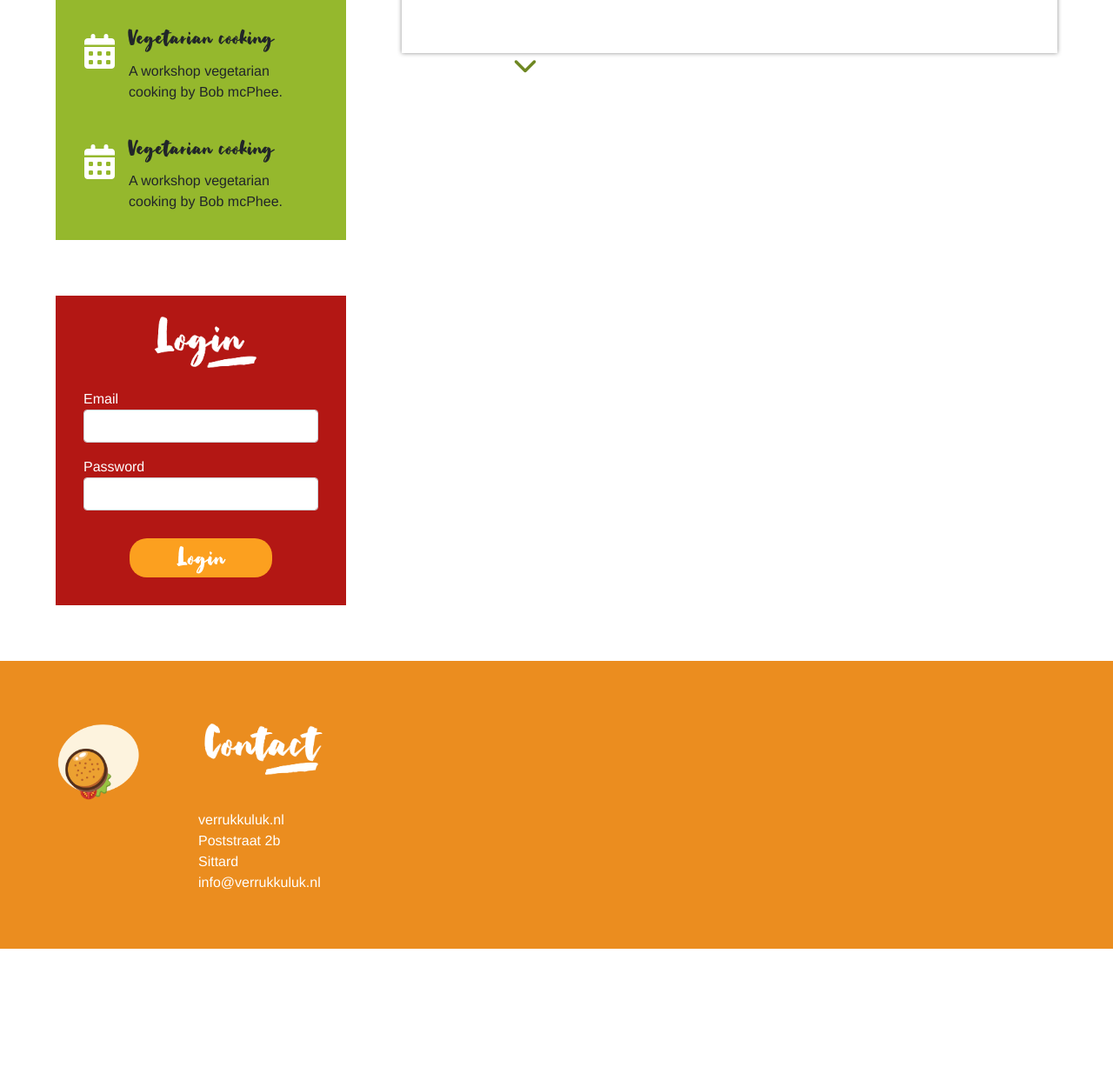
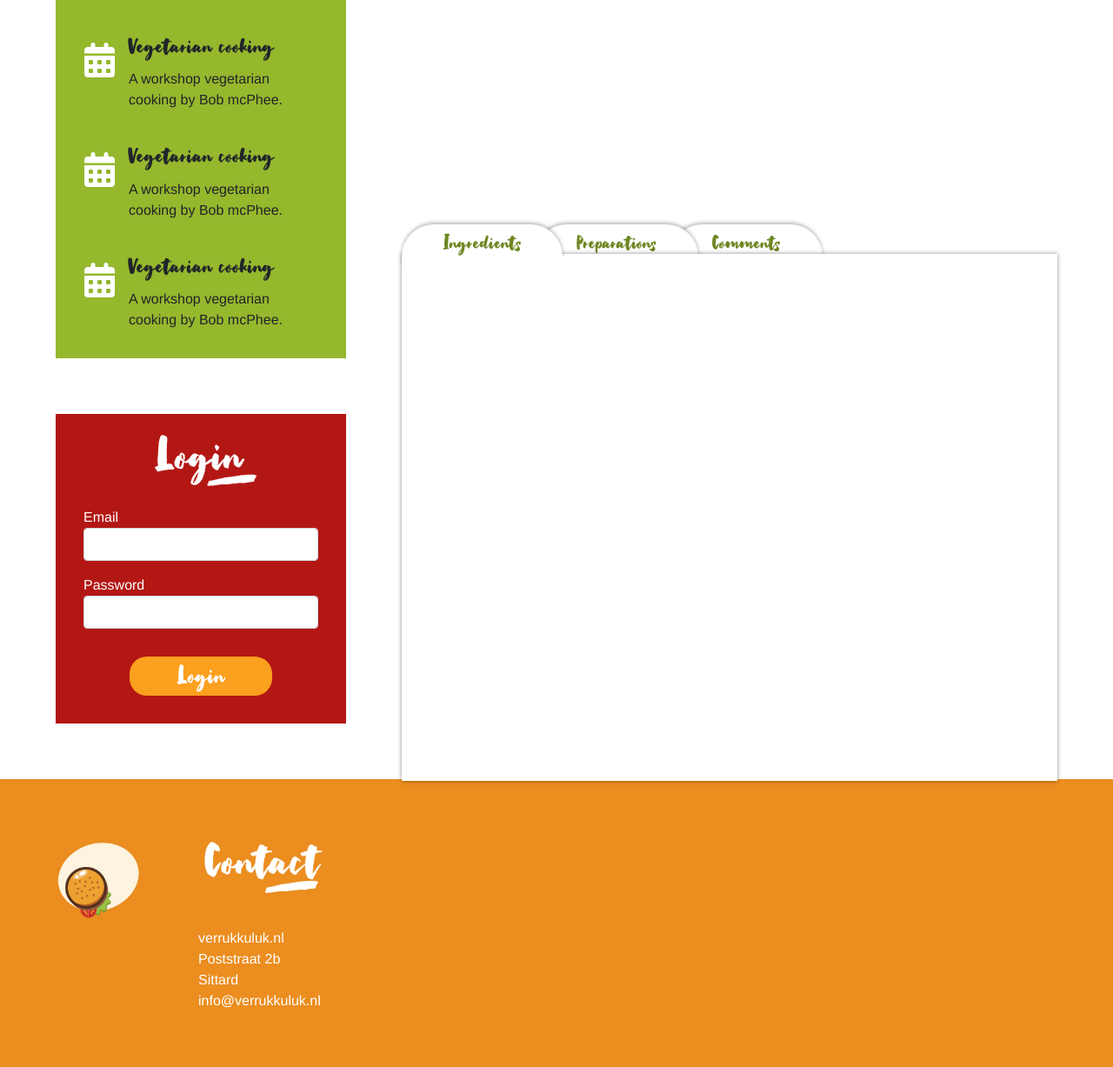
Before and after one commit to msleeuwenhoek/educom-verrukkulluk, a PHP site: page /index.php?action=detail in a window 1280 px wide. Shown: the part 1127-2354 px from the top of the page at 87% size. Before the commit the page ends 2218 px from the top, so only its background shows below. Run offline with PHP 8.4, Linux system fonts and the light colour scheme; data comes from the database, SQL or seed files in the repository; data that the repository does not hold is empty; some libraries are stand-ins or nearby versions.

Commit message:
some progress on detail grid (unfinished)(#13)

```diff
--- a/assets/css/stylesheet.css
+++ b/assets/css/stylesheet.css
@@ -130,7 +130,7 @@
 
 /** HERO SECTION **/
 .hero-section {
-  min-height: 600px;
+  min-height: 92vh;
 }
 
 .hero-section .logo {
@@ -142,7 +142,7 @@
   top: 0;
   left: 0;
   width: 100%;
-  height: 600px;
+  height: 92vh;
   object-fit: cover;
   z-index: -1;
 }
@@ -294,6 +294,13 @@
 }
 
 /** DETAIL SECTION **/
+.detail-content {
+  display: grid;
+  height: 100%;
+  grid-gap: 4rem;
+  grid-template-rows: 45% 55%;
+}
+
 .detail-container {
   padding-left: 4rem;
 }
@@ -311,6 +318,9 @@
 }
 
 .detail-container .main-details {
+  display: flex;
+  flex-direction: column;
+  justify-content: space-between;
   padding: 2rem;
 }
 
@@ -343,6 +353,7 @@
   display: flex;
   flex-wrap: wrap;
   padding: 0;
+  height: 95%;
 }
 .detail-tabs input[type="radio"] {
   display: none;
@@ -384,6 +395,7 @@
 
 .detail-tabs .tab {
   width: 100%;
+  height: 100%;
 
   order: 1;
   display: none;
@@ -418,12 +430,6 @@
 .scrollable {
   max-height: 500px;
   overflow: auto;
-}
-
-.scroll-arrow {
-  color: var(--darker-green);
-  margin: 2rem 6rem;
-  font-size: 28px;
 }
 
 /** INGREDIENTS TAB **/
--- a/templates/detail.html.twig
+++ b/templates/detail.html.twig
@@ -6,13 +6,14 @@
 {% endblock %}
 
 {% block content %}
-
+<div class="detail-content">
     <div class="detail-container">
         <div class="main-details-container">
             <div class="img-container">
                 <img class="recipe-image" src="./assets/img/{{ data.recipe.file_name }}.jpg" alt="{{ recipe.recipe.file_name }}" >
             </div>
             <div class="main-details">
+                <div>
                     <div>
                         <span class="recipe-stats"><i class="fa fa-user"></i> 4</span>
                         <span class="recipe-stats"><i class="fa fa-euro-sign"></i> {{data.total_price}}</span>
@@ -34,9 +35,12 @@
                         <p> {{data.recipe.short_description}} </p>
                         <p> {{data.recipe.long_description}} </p>
                     </div>
+                </div>
+                <div>
                     <div class="button-favorite-container">
                         <button class="red-btn button"><a href="index.php?action=grocerylist">Add to grocerylist</a></button>
                         <i class="fa fa-heart"></i>
+                    </div>
                 </div>
             </div>
         </div>
@@ -61,9 +65,7 @@
                 {% endfor %}
                 </div>
                 </div>
-            <div class="scroll-arrow">
-            <i class="fa fa-chevron-down"></i>
-            </div>
+
             </div>
             <input type="radio" id="preparations-tab" name="detail-tab-radio">
             <label for= "preparations-tab" class="label-2">Preparations</label>
@@ -80,9 +82,7 @@
                 {% endfor %}
                 </div>
                 </div>
-            <div class="scroll-arrow">
-            <i class="fa fa-chevron-down"></i>
-            </div>
+
             </div>
             <input type="radio" id="comments-tab" name="detail-tab-radio">
             <label for= "comments-tab" class="label-3">Comments</label>
@@ -102,8 +102,7 @@
                 {% endfor %}
                 </div>
                 </div>
-            <div class="scroll-arrow">
-            <i class="fa fa-chevron-down"></i>
+
             </div>
         </div>
     </div>
```
Also changed, not shown: assets/img/jan_pfp.jpg (added). Lines whose indentation alone changed are shown as unchanged.
